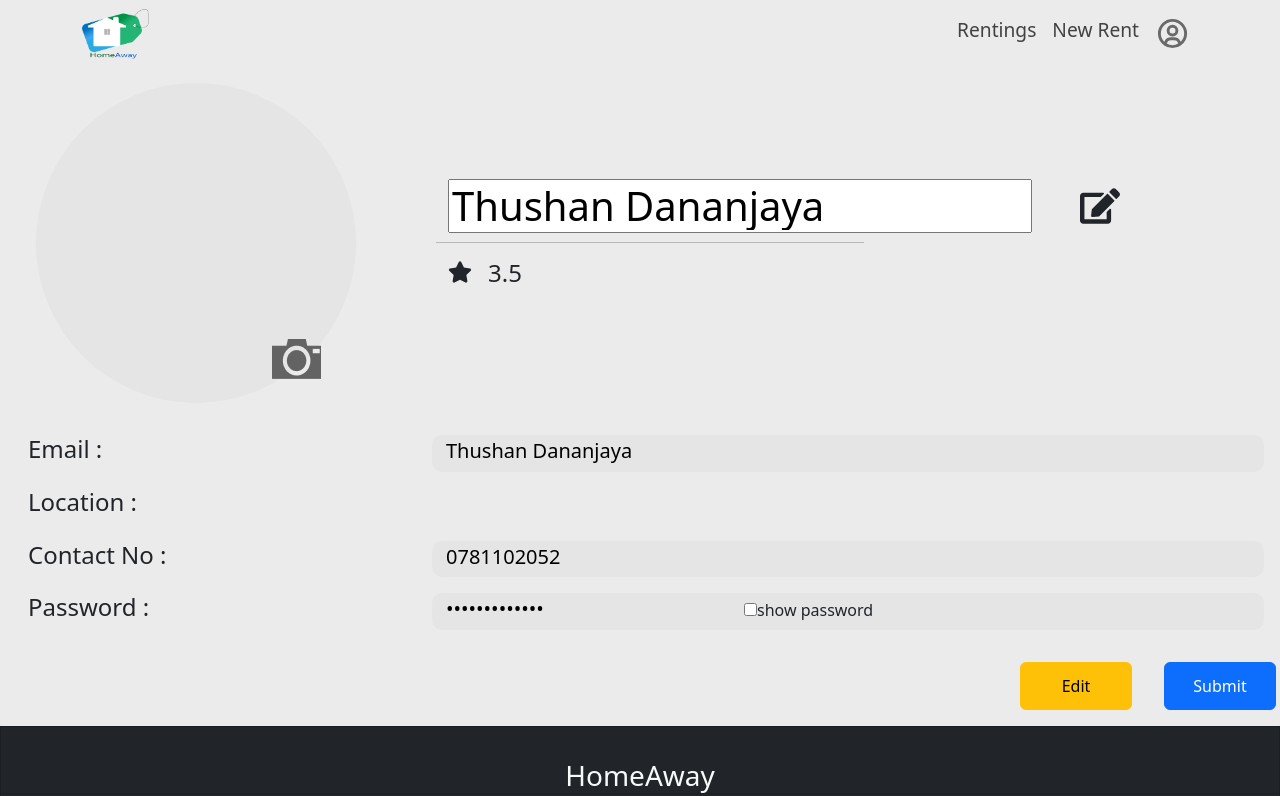
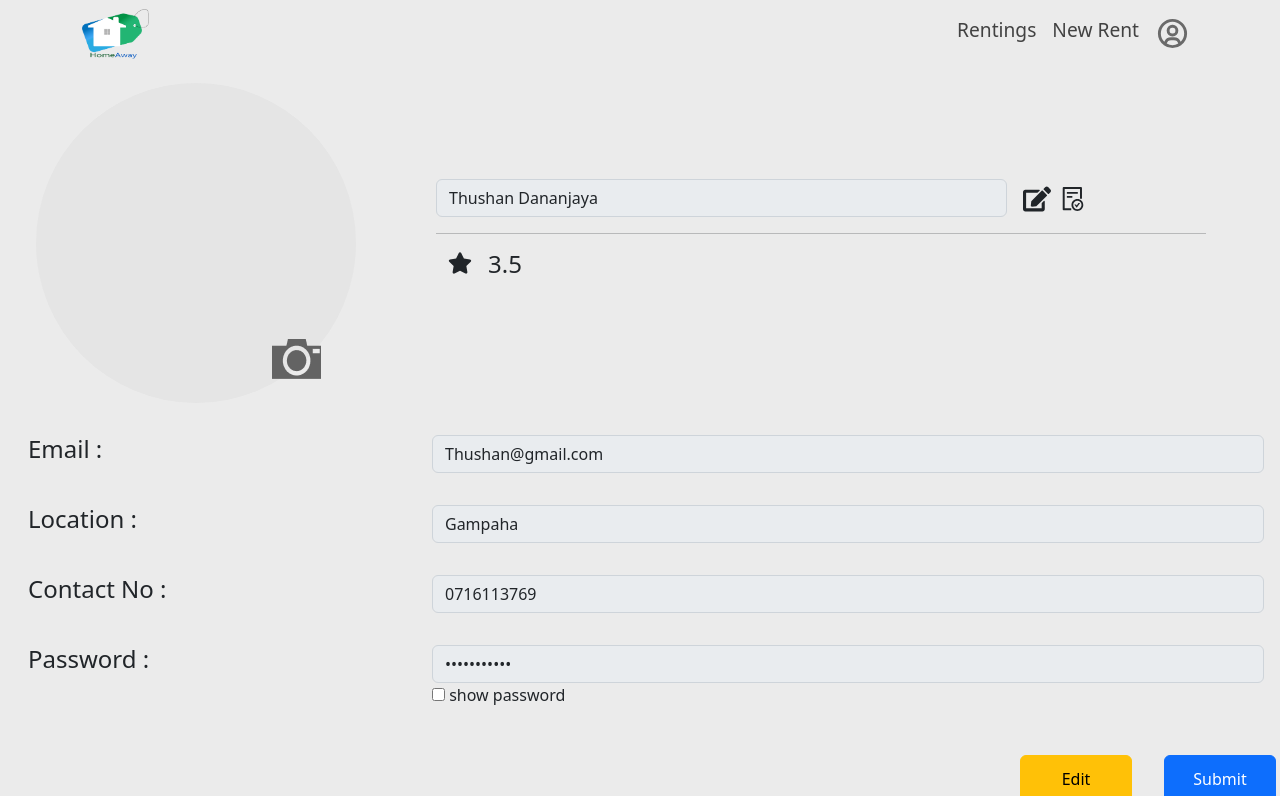
Before and after one commit to GP-43/homeaway-frontend, a React (Create React App) app: page /user/profile in a window 1280 px wide. Shown: the top 796 px of the page. Built offline with nearby package versions, Linux system fonts and the light colour scheme; no server answers.

Commit message:
created editable user profile feilds

```diff
--- a/src/assets/styles/partials/user/_profile.scss
+++ b/src/assets/styles/partials/user/_profile.scss
@@ -37,10 +37,16 @@
     margin-left: 5rem;
 }
 
-// .profile-name-container{
-//     border-bottom: solid 1px black;
-// }
+ .profile-name-container{
+   .edit-icon {
+     cursor: pointer;
+   }
+   .done-icon {
+     cursor: pointer;
+   }
+     //border-bottom: solid 1px black;
+ }
 
 .profile-name-underline{
-    width: 50%;
+    width: 90%;
 }
--- a/src/views/pages/user/UserProfile.jsx
+++ b/src/views/pages/user/UserProfile.jsx
@@ -1,13 +1,30 @@
 import React from "react";
-import { Col, Row } from "react-bootstrap";
+import {Col, Row, Form} from "react-bootstrap";
 import icon1 from "../../../assets/images/profile/Vector.png";
-import { useState } from "react";
+import {useState} from "react";
 import Button from 'react-bootstrap/Button';
-import { FaStar, FaEdit } from "react-icons/fa";
+import {FaStar, FaEdit} from "react-icons/fa";
+import {AiOutlineFileDone} from "react-icons/ai";
 
 function UserProfile() {
     const [showPassword, setShowPassword] = useState(false);
     const [name, setName] = useState("Thushan Dananjaya");
+    const [email, setEmail] = useState("Thushan@gmail.com");
+    const [location, setLocation] = useState("Gampaha");
+    const [contact, setContact] = useState("0716113769");
+    const [password, setPassword] = useState("Thushan123#");
+
+    const [isNameDisabled, setIsNameDisabled] = useState(true);
+    const [isFormDisabled, setIsFormDisabled] = useState(true);
+
+    const handleOnSubmit = () => {
+        setIsFormDisabled(true);
+    }
+
+    const handleOnNameSubmit = () => {
+        setIsNameDisabled(true);
+    }
+
     return (
         <>
             <Row>
@@ -16,11 +33,24 @@ function UserProfile() {
                 </Col>
                 <Col className="profile-name-rate-container">
                     <Row className="profile-name-container">
-            <h1><input
-              type="text"
-              value={name}
-              onChange={(e) => setName(e.target.value)}
-            /><FaEdit className="mb-2 ms-5"/></h1>
+                        <Col lg={8} className='p-0'>
+                            <Form.Group className="mb-3">
+                                <Form.Control placeholder="" value={name} disabled={isNameDisabled}
+                                              onChange={(e) => setName(e.target.value)}/>
+                            </Form.Group>
+                            {/*  <input*/}
+                            {/*  type="text"*/}
+                            {/*  value={name}*/}
+                            {/*  onChange={(e) => setName(e.target.value)}*/}
+                            {/*/>*/}
+
+                        </Col>
+                        <Col lg={4} className='p-0'>
+                            <h3>
+                            <FaEdit className="ms-3 edit-icon" onClick={() => setIsNameDisabled(false)}/>
+                            <AiOutlineFileDone className=" ms-2 done-icon" onClick={handleOnNameSubmit}/>
+                            </h3>
+                        </Col>
                         <hr className="profile-name-underline"/>
                     </Row>
                     <Row>
@@ -34,53 +64,58 @@ function UserProfile() {
                     <Col lg={4}>
                         <h5>Email :</h5>
                     </Col>
-          <Col lg={8} className="profile-data-fieled">
-            <input
-              type="text"
-              value="Thushan Dananjaya"
-              className="profile-data-fieled-input"
-            />
+                    <Col lg={8} className="p-0">
+                        <Form.Group className="mb-3">
+                            <Form.Control placeholder="" value={email} disabled={isFormDisabled}
+                                          onChange={(e) => setEmail(e.target.value)}/>
+                        </Form.Group>
                     </Col>
                 </Row>
                 <Row className="m-3">
                     <Col lg={4}>
                         <h5>Location :</h5>
                     </Col>
-          <Col lg={8}></Col>
+                    <Col lg={8} className='p-0'>
+                        <Form.Group className="mb-3">
+                            <Form.Control placeholder="" value={location} disabled={isFormDisabled}
+                                          onChange={(e) => setLocation(e.target.value)}/>
+                        </Form.Group>
+                    </Col>
                 </Row>
                 <Row className="m-3">
                     <Col lg={4}>
                         <h5>Contact No :</h5>
                     </Col>
-          <Col lg={8} className="profile-data-fieled">
-            <input
-              type="text"
-              value="0781102052"
-              className="profile-data-fieled-input"
-            />
+                    <Col lg={8} className="p-0">
+                        <Form.Group className="mb-3">
+                            <Form.Control placeholder="" value={contact} disabled={isFormDisabled}
+                                          onChange={(e) => setContact(e.target.value)}/>
+                        </Form.Group>
                     </Col>
                 </Row>
                 <Row className="m-3">
                     <Col lg={4}>
                         <h5>Password :</h5>
                     </Col>
-          <Col lg={8} className="profile-data-fieled">
-            <input
-              type={showPassword ? "text" : "password"}
-              value="Thushan12345@"
-              className="profile-data-fieled-input"
-            />
+                    <Col lg={8} className="p-0">
+                        <Form.Group className="mb-3">
+                            <Form.Control placeholder="" value={password} disabled={isFormDisabled}
+                                          onChange={(e) => setPassword(e.target.value)}
+                                          type={showPassword ? "text" : "password"}/>
                             <input
                                 type="checkbox"
                                 checked={showPassword}
                                 onChange={(e) => setShowPassword(e.target.checked)}
-            />
-            show password
+                            /> show password
+                        </Form.Group>
+
+
                     </Col>
                 </Row>
                 <Row className="justify-content-end">
-            <Button variant="warning" className="profile-edit-button m-3">Edit</Button>
-            <Button className="profile-submit-button m-3">Submit</Button>
+                    <Button variant="warning" className="profile-edit-button m-3"
+                            onClick={() => setIsFormDisabled(false)}>Edit</Button>
+                    <Button className="profile-submit-button m-3" onClick={handleOnSubmit}>Submit</Button>
                 </Row>
             </Col>
         </>
```
Lines whose indentation alone changed are shown as unchanged.
